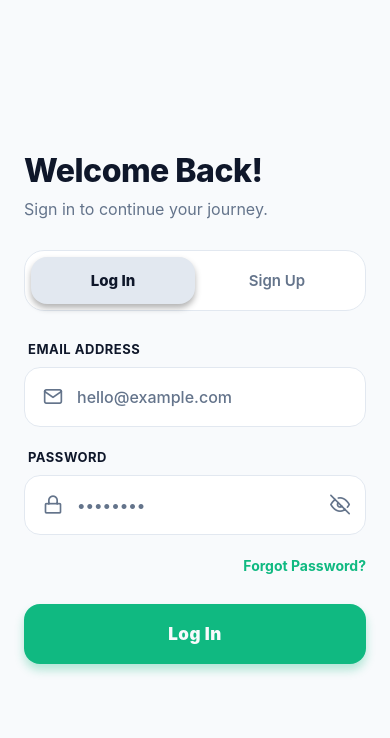
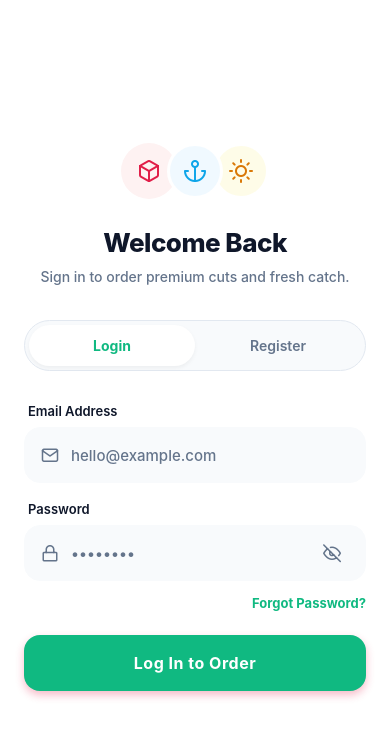
Before and after one commit to KFS-Innovations/DeliveryApp, a React Native app: screen /Auth in a window 390 px wide. Shown: the top 738 px of the page. Built offline with nearby package versions, Linux system fonts and the light colour scheme.

Commit message:
Updated the login page design

```diff
--- a/src/screens/AuthScreen.js
+++ b/src/screens/AuthScreen.js
@@ -18,28 +18,30 @@ import { Feather } from '@expo/vector-icons';
 import { useContext } from 'react';
 import { AuthContext } from '../context/AuthContext';
 
-// NEW: Local Dark Theme Colors
+// NEW: "Farm & Sea" Premium Fresh Market Theme
 const THEME = {
-  background: '#F8FAFC',   // Soft, clean off-white for the main background
-  surface: '#FFFFFF',      // Pure white for inputs and toggles to pop
-  surfaceActive: '#E2E8F0', // Light slate for the active toggle button
-  textPrimary: '#0F172A',  // Deep slate/near-black for highly readable text
-  textMuted: '#64748B',    // Medium gray for placeholders and icons
-  primary: '#10B981',      // Vibrant Emerald Green (unchanged)
-  border: '#E2E8F0',       // Subtle light gray border
+  background: '#FFFFFF',   // Crisp clean white
+  surface: '#F8FAFC',      // Very light slate for inputs
+  surfaceActive: '#FEF2F2', // Light coral/red tint for active states
+  textPrimary: '#0F172A',  // Deep navy/slate for text
+  textMuted: '#64748B',    // Medium slate for placeholders
+  primary: '#E11D48',      // Vibrant Crimson (Appetizing for meat/fresh food)
+  border: '#E2E8F0',       // Soft border
+  accent: '#0EA5E9',       // Ocean Blue accent for fish/seafood vibes
 };
 
 export default function AuthScreen({ navigation }) {
   const [isLogin, setIsLogin] = useState(true);
   const { login } = useContext(AuthContext);
-  // Form State
+
+  // Form State (Logic Unchanged)
   const [name, setName] = useState('');
   const [email, setEmail] = useState('');
   const [phone, setPhone] = useState('');
   const [password, setPassword] = useState('');
   const [showPassword, setShowPassword] = useState(false);
 
-  // Loading State
+  // Loading State (Logic Unchanged)
   const [isLoading, setIsLoading] = useState(false);
 
   const toggleAuthMode = (mode) => {
@@ -97,8 +99,7 @@ export default function AuthScreen({ navigation }) {
 
   return (
     <SafeAreaView style={styles.container}>
-      {/* Changed StatusBar to light-content for Dark Mode */}
-      <StatusBar barStyle="light-content" backgroundColor={THEME.background} />
+      <StatusBar barStyle="dark-content" backgroundColor={THEME.background} />
 
       <KeyboardAvoidingView
         behavior={Platform.OS === 'ios' ? 'padding' : 'height'}
@@ -106,26 +107,43 @@ export default function AuthScreen({ navigation }) {
       >
         <ScrollView showsVerticalScrollIndicator={false} contentContainerStyle={styles.scrollContent}>
 
+          {/* Brand Visuals */}
+          <View style={styles.brandContainer}>
+            <View style={styles.iconRow}>
+              <View style={[styles.iconCircle, { backgroundColor: '#FEF2F2' }]}>
+                <Feather name="box" size={24} color={THEME.primary} />
+              </View>
+              <View style={[styles.iconCircle, { backgroundColor: '#F0F9FF', marginHorizontal: -10, zIndex: 1, borderWidth: 3, borderColor: THEME.background }]}>
+                <Feather name="anchor" size={24} color={THEME.accent} />
+              </View>
+              <View style={[styles.iconCircle, { backgroundColor: '#FEFCE8', borderWidth: 3, borderColor: THEME.background }]}>
+                <Feather name="sun" size={24} color="#D97706" />
+              </View>
+            </View>
+            {/* <Text style={styles.brandTags}>MEAT • FISH • PURE OILS</Text> */}
+          </View>
+
           {/* Dynamic Header */}
           <View style={styles.headerContainer}>
             <Text style={styles.title}>
-              {isLogin ? 'Welcome Back!' : 'Create Account'}
+              {isLogin ? 'Welcome Back' : 'Freshness Delivered'}
             </Text>
             <Text style={styles.subtitle}>
               {isLogin
-                ? 'Sign in to continue your journey.'
-                : 'Join us and get your groceries delivered fast.'}
-            </Text>
+                ? 'Sign in to order premium cuts and fresh catch.'
+                : 'Join us for farm-fresh meat, seafood, and pure coconut oil.'}
+
+             </Text>
           </View>
 
-          {/* Modern Toggle Switch */}
+          {/* Pill-shaped Segmented Toggle */}
           <View style={styles.toggleContainer}>
             <TouchableOpacity
               style={[styles.toggleButton, isLogin && styles.activeToggleButton]}
               onPress={() => toggleAuthMode(true)}
               activeOpacity={0.8}
             >
-              <Text style={[styles.toggleText, isLogin && styles.activeToggleText]}>Log In</Text>
+              <Text style={[styles.toggleText, isLogin && styles.activeToggleText]}>Login</Text>
             </TouchableOpacity>
 
             <TouchableOpacity
@@ -133,7 +151,7 @@ export default function AuthScreen({ navigation }) {
               onPress={() => toggleAuthMode(false)}
               activeOpacity={0.8}
             >
-              <Text style={[styles.toggleText, !isLogin && styles.activeToggleText]}>Sign Up</Text>
+              <Text style={[styles.toggleText, !isLogin && styles.activeToggleText]}>Register</Text>
             </TouchableOpacity>
           </View>
 
@@ -144,10 +162,10 @@ export default function AuthScreen({ navigation }) {
               <View style={styles.inputGroup}>
                 <Text style={styles.label}>Full Name</Text>
                 <View style={styles.inputWrapper}>
-                  <Feather name="user" size={20} color={THEME.textMuted} style={styles.inputIcon} />
+                  <Feather name="user" size={18} color={THEME.textMuted} style={styles.inputIcon} />
                   <TextInput
                     style={styles.input}
-                    placeholder="John Doe"
+                    placeholder="Enter your name"
                     placeholderTextColor={THEME.textMuted}
                     value={name}
                     onChangeText={setName}
@@ -160,7 +178,7 @@ export default function AuthScreen({ navigation }) {
             <View style={styles.inputGroup}>
               <Text style={styles.label}>Email Address</Text>
               <View style={styles.inputWrapper}>
-                <Feather name="mail" size={20} color={THEME.textMuted} style={styles.inputIcon} />
+                <Feather name="mail" size={18} color={THEME.textMuted} style={styles.inputIcon} />
                 <TextInput
                   style={styles.input}
                   placeholder="hello@example.com"
@@ -178,10 +196,10 @@ export default function AuthScreen({ navigation }) {
               <View style={styles.inputGroup}>
                 <Text style={styles.label}>Phone Number</Text>
                 <View style={styles.inputWrapper}>
-                  <Feather name="phone" size={20} color={THEME.textMuted} style={styles.inputIcon} />
+                  <Feather name="phone" size={18} color={THEME.textMuted} style={styles.inputIcon} />
                   <TextInput
                     style={styles.input}
-                    placeholder="+1 234 567 8900"
+                    placeholder="+91 98765 43210"
                     placeholderTextColor={THEME.textMuted}
                     keyboardType="phone-pad"
                     value={phone}
@@ -195,7 +213,7 @@ export default function AuthScreen({ navigation }) {
             <View style={styles.inputGroup}>
               <Text style={styles.label}>Password</Text>
               <View style={styles.inputWrapper}>
-                <Feather name="lock" size={20} color={THEME.textMuted} style={styles.inputIcon} />
+                <Feather name="lock" size={18} color={THEME.textMuted} style={styles.inputIcon} />
                 <TextInput
                   style={styles.input}
                   placeholder={isLogin ? "••••••••" : "Create a strong password"}
@@ -205,7 +223,7 @@ export default function AuthScreen({ navigation }) {
                   onChangeText={setPassword}
                 />
                 <TouchableOpacity onPress={() => setShowPassword(!showPassword)} style={styles.eyeIcon}>
-                  <Feather name={showPassword ? "eye" : "eye-off"} size={20} color={THEME.textMuted} />
+                  <Feather name={showPassword ? "eye" : "eye-off"} size={18} color={THEME.textMuted} />
                 </TouchableOpacity>
               </View>
             </View>
@@ -219,15 +237,16 @@ export default function AuthScreen({ navigation }) {
 
             {/* Submit Button */}
             <TouchableOpacity
-              style={[styles.primaryButton, !isLogin && { marginTop: 10 }]}
+              style={[styles.primaryButton, !isLogin && { marginTop: 12 }]}
               onPress={handleSubmit}
               disabled={isLoading}
+              activeOpacity={0.9}
             >
               {isLoading ? (
-                <ActivityIndicator color="#FFF" />
+                <ActivityIndicator color="#FFFFFF" />
               ) : (
                 <Text style={styles.primaryButtonText}>
-                  {isLogin ? 'Log In' : 'Sign Up'}
+                  {isLogin ? 'Log In to Order' : 'Create Account'}
                 </Text>
               )}
             </TouchableOpacity>
@@ -242,77 +261,82 @@ export default function AuthScreen({ navigation }) {
 const styles = StyleSheet.create({
   container: { flex: 1, backgroundColor: THEME.background },
   flexContainer: { flex: 1 },
-  scrollContent: { flexGrow: 1, paddingHorizontal: 24, justifyContent: 'center', paddingVertical: 40 },
+  scrollContent: { flexGrow: 1, paddingHorizontal: 24, justifyContent: 'center', paddingVertical: 24 },
 
-  headerContainer: { marginBottom: 30 },
-  title: { fontSize: 32, fontWeight: '800', color: THEME.textPrimary, marginBottom: 8, letterSpacing: -0.5 },
-  subtitle: { fontSize: 16, color: THEME.textMuted, fontWeight: '400', lineHeight: 22 },
+  brandContainer: { alignItems: 'center', marginBottom: 28, marginTop: 10 },
+  iconRow: { flexDirection: 'row', justifyContent: 'center', alignItems: 'center' },
+  iconCircle: { width: 56, height: 56, borderRadius: 28, justifyContent: 'center', alignItems: 'center' },
+  // brandTags: { fontSize: 12, fontWeight: '700', color: THEME.textPrimary, letterSpacing: 1.5 },
+
+  headerContainer: { marginBottom: 32, alignItems: 'center' },
+  title: { fontSize: 26, fontWeight: '800', color: THEME.textPrimary, marginBottom: 8, letterSpacing: -0.5 },
+  subtitle: { fontSize: 14, color: THEME.textMuted, fontWeight: '500', lineHeight: 22, textAlign: 'center', paddingHorizontal: 16 },
 
   toggleContainer: {
     flexDirection: 'row',
     backgroundColor: THEME.surface,
-    borderRadius: 20,
-    padding: 6,
-    marginBottom: 30,
+    borderRadius: 30,
+    padding: 4,
+    marginBottom: 32,
     borderWidth: 1,
     borderColor: THEME.border,
   },
   toggleButton: {
     flex: 1,
-    paddingVertical: 14,
+    paddingVertical: 12,
     alignItems: 'center',
     justifyContent: 'center',
-    borderRadius: 16,
+    borderRadius: 26,
   },
   activeToggleButton: {
-    backgroundColor: THEME.surfaceActive,
+    backgroundColor: THEME.background,
     shadowColor: '#000',
-    shadowOffset: { width: 0, height: 4 },
-    shadowOpacity: 0.3,
-    shadowRadius: 6,
-    elevation: 4,
+    shadowOffset: { width: 0, height: 2 },
+    shadowOpacity: 0.05,
+    shadowRadius: 4,
+    elevation: 2,
   },
   toggleText: {
-    fontSize: 15,
+    fontSize: 14,
     fontWeight: '600',
     color: THEME.textMuted,
   },
   activeToggleText: {
-    color: THEME.textPrimary,
-    fontWeight: '800',
+    color: '#10B981',
+    fontWeight: '700',
   },
 
-  formContainer: { marginBottom: 30 },
-  inputGroup: { marginBottom: 22 },
-  label: { fontSize: 13, fontWeight: '700', color: THEME.textPrimary, marginBottom: 10, marginLeft: 4, textTransform: 'uppercase', letterSpacing: 0.5 },
+  formContainer: { marginBottom: 20 },
+  inputGroup: { marginBottom: 18 },
+  label: { fontSize: 13, fontWeight: '600', color: THEME.textPrimary, marginBottom: 8, marginLeft: 4 },
   inputWrapper: {
     flexDirection: 'row',
     alignItems: 'center',
     backgroundColor: THEME.surface,
     borderRadius: 16,
-    paddingHorizontal: 18,
-    height: 60,
+    paddingHorizontal: 16,
+    height: 56,
     borderWidth: 1,
-    borderColor: THEME.border
+    borderColor: THEME.surface,
   },
-  inputIcon: { marginRight: 14 },
-  input: { flex: 1, fontSize: 16, color: THEME.textPrimary, fontWeight: '500' },
-  eyeIcon: { padding: 4 },
+  inputIcon: { marginRight: 12 },
+  input: { flex: 1, fontSize: 15, color: THEME.textPrimary, fontWeight: '500' },
+  eyeIcon: { padding: 8 },
 
-  forgotPassword: { alignSelf: 'flex-end', marginBottom: 30 },
-  forgotPasswordText: { fontSize: 14, fontWeight: '700', color: THEME.primary },
+  forgotPassword: { alignSelf: 'flex-end', marginBottom: 24, marginTop: -4 },
+  forgotPasswordText: { fontSize: 13, fontWeight: '700', color: '#10B981' },
 
   primaryButton: {
-    backgroundColor: THEME.primary,
+    backgroundColor: '#10B981',
     borderRadius: 16,
-    height: 60,
+    height: 56,
     justifyContent: 'center',
     alignItems: 'center',
     shadowColor: THEME.primary,
-    shadowOffset: { width: 0, height: 6 },
+    shadowOffset: { width: 0, height: 4 },
     shadowOpacity: 0.3,
-    shadowRadius: 10,
-    elevation: 6
+    shadowRadius: 8,
+    elevation: 5
   },
-  primaryButtonText: { color: THEME.background, fontSize: 17, fontWeight: '900', letterSpacing: 0.5 },
+  primaryButtonText: { color: '#FFFFFF', fontSize: 16, fontWeight: '700', letterSpacing: 0.5 },
 });
--- a/src/screens/OrderStatusScreen.js
+++ b/src/screens/OrderStatusScreen.js
@@ -59,7 +59,6 @@ export default function OrderStatusScreen({ route, navigation }) {
             const response = await fetch(API_URL, {
                 headers: { 'Authorization': `Bearer ${token}` }
             });
-            console.log(token)
             const data = await response.json();
 
             if (data.success) {
```
